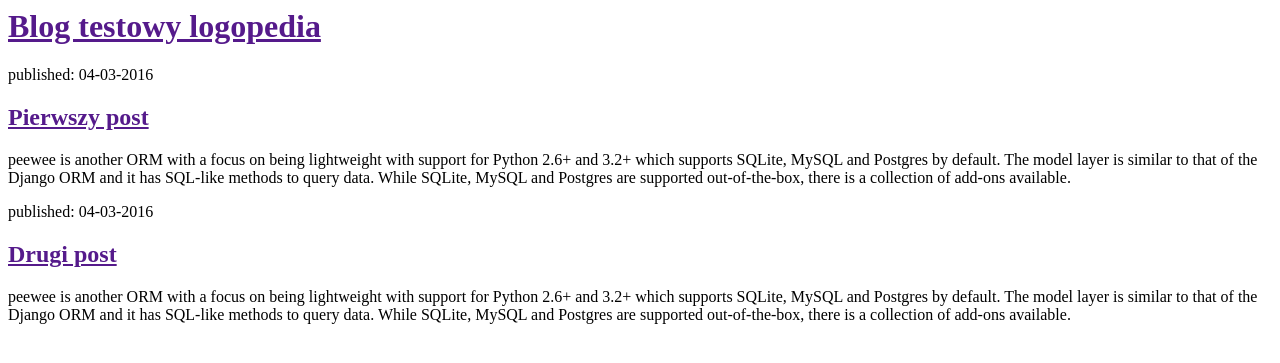
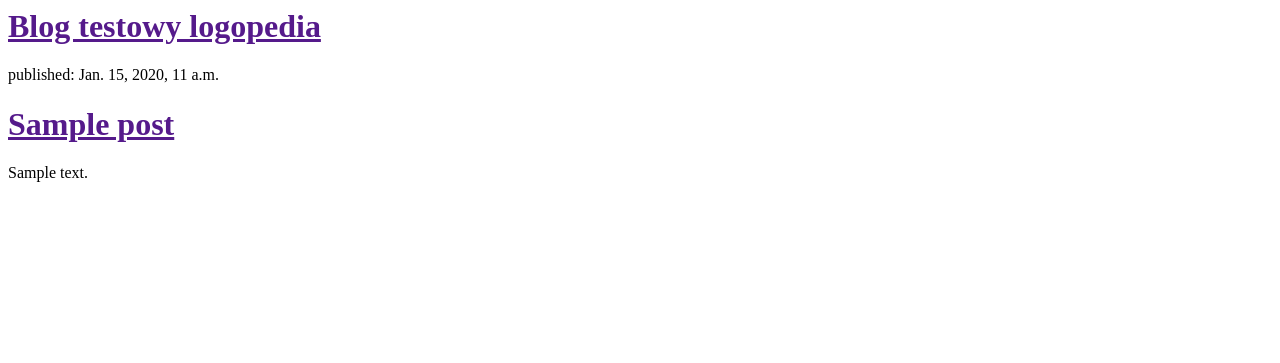
Before and after one commit to Tripleplatinum/blog1, a Django app: template blog1/templates/blog1/post_list.html in a window 1280 px wide. Shown: the top 363 px of the page. Run offline with Django 3.2, Linux system fonts and the light colour scheme; the template is opened without the code that fills it: values that come from a table or form of the project are taken from there, others are empty; tables that the repository leaves empty hold one stand-in row (values such as "Sample post").

Commit message:
Modyfikacja szablonu by pokazywal posty z bazy danych

```diff
--- a/blog1/templates/blog1/post_list.html
+++ b/blog1/templates/blog1/post_list.html
@@ -2,21 +2,18 @@
 	<head>
 		<title>Blog Testowy dla logopedy</title>
 	</head>
+
 	<body>
 		<div>
 			<h1><a href="">Blog testowy logopedia</a></h1>
 		</div>
 
-		<div>
-			<p>published: 04-03-2016</p>
-			<h2><a href="">Pierwszy post</a></h2>
-			<p>peewee is another ORM with a focus on being lightweight with support for Python 2.6+ and 3.2+ which supports SQLite, MySQL and Postgres by default. The model layer is similar to that of the Django ORM and it has SQL-like methods to query data. While SQLite, MySQL and Postgres are supported out-of-the-box, there is a collection of add-ons available.</p>
-		</div>
-
-		<div>
-			<p>published: 04-03-2016</p>
-			<h2><a href="">Drugi post</a></h2>
-			<p>peewee is another ORM with a focus on being lightweight with support for Python 2.6+ and 3.2+ which supports SQLite, MySQL and Postgres by default. The model layer is similar to that of the Django ORM and it has SQL-like methods to query data. While SQLite, MySQL and Postgres are supported out-of-the-box, there is a collection of add-ons available.</p>
-		</div>
+		{% for post in posts %}
+			<div>
+				<p>published: {{ post.published_date }}</p>
+				<h1><a href="">{{ post.title}}</a></h1>
+				<p>{{ post.text|linebreaks }}</p>
+			</div>
+		{% endfor %}
 	</body>
 </html>
--- a/blog1/views.py
+++ b/blog1/views.py
@@ -1,4 +1,7 @@
 from django.shortcuts import render
+from django.utils import timezone
+from .models import Post
 
 def post_list(request):
-    return render(request, 'blog1/post_list.html', {})
+    posts = Post.objects.filter(published_date__lte=timezone.now()).order_by('published_date')
+    return render(request, 'blog1/post_list.html', {'posts':posts})
```
